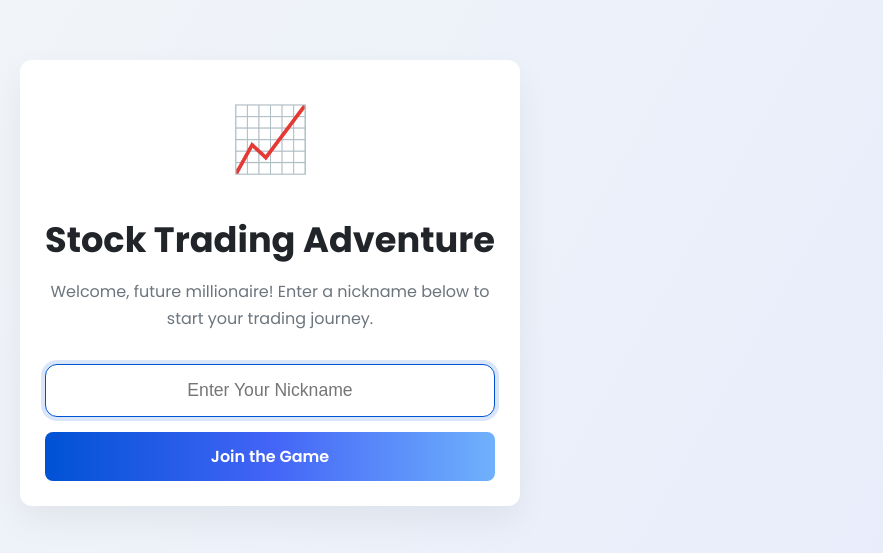
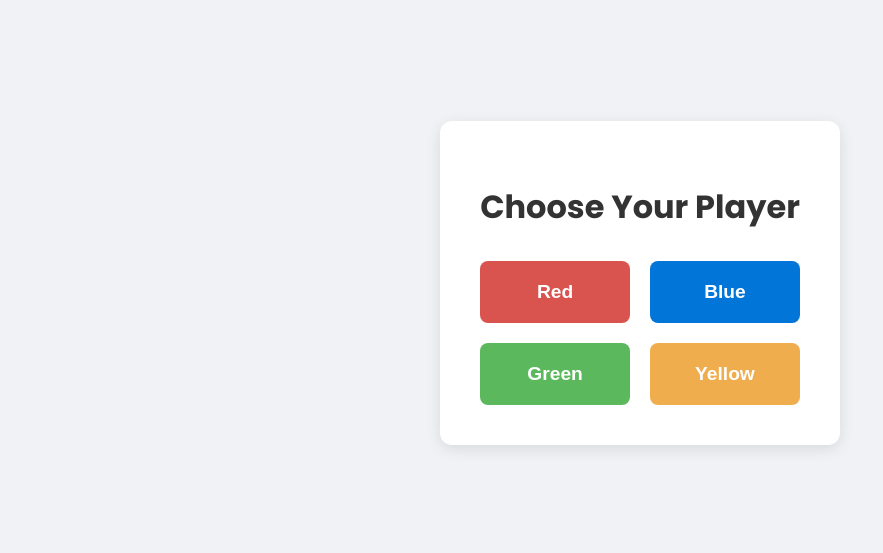
Before and after one commit to pearlshah1011/stock-trading-game, a website: page public/index.html in a window 1280 px wide. Shown: the part 117-670 px from the top of the page, without its empty margins (0-883 px from the left). Drawn offline with Linux system fonts and the light colour scheme.

Commit message:
Add files via upload

```diff
--- a/public/index.html
+++ b/public/index.html
@@ -1,44 +1,88 @@
+<!-- public/index.html -->
 <!DOCTYPE html>
 <html lang="en">
 <head>
     <meta charset="UTF-8">
     <meta name="viewport" content="width=device-width, initial-scale=1.0">
-    <title>Welcome - Stock Trading Adventure</title>
-    <link rel="preconnect" href="https://fonts.googleapis.com">
-    <link rel="preconnect" href="https://fonts.gstatic.com" crossorigin>
-    <link href="https://fonts.googleapis.com/css2?family=Poppins:wght@400;500;600;700&display=swap" rel="stylesheet">
-    <link rel="stylesheet" href="css/style.css">
+    <title>Select Your Player</title>
+    <link href="https://fonts.googleapis.com/css2?family=Poppins:wght@400;600;700&display=swap" rel="stylesheet">
+    <style>
+        :root {
+            --bg-color: #f0f2f5;
+            --card-bg: #ffffff;
+            --text-color: #333;
+            --red: #d9534f;
+            --blue: #0275d8;
+            --green: #5cb85c;
+            --yellow: #f0ad4e;
+            --shadow: 0 4px 15px rgba(0, 0, 0, 0.1);
+        }
+        body {
+            font-family: 'Poppins', sans-serif;
+            background-color: var(--bg-color);
+            color: var(--text-color);
+            display: flex;
+            justify-content: center;
+            align-items: center;
+            height: 100vh;
+            margin: 0;
+        }
+        .container {
+            background-color: var(--card-bg);
+            padding: 40px;
+            border-radius: 12px;
+            box-shadow: var(--shadow);
+            text-align: center;
+        }
+        h1 {
+            margin-bottom: 30px;
+            font-weight: 700;
+        }
+        .player-selection {
+            display: grid;
+            grid-template-columns: 1fr 1fr;
+            gap: 20px;
+        }
+        .player-btn {
+            padding: 20px 40px;
+            font-size: 1.2rem;
+            font-weight: 600;
+            color: white;
+            border: none;
+            border-radius: 8px;
+            cursor: pointer;
+            transition: transform 0.2s ease, box-shadow 0.2s ease;
+        }
+        .player-btn:hover {
+            transform: translateY(-3px);
+            box-shadow: 0 6px 20px rgba(0, 0, 0, 0.15);
+        }
+        #red-btn { background-color: var(--red); }
+        #blue-btn { background-color: var(--blue); }
+        #green-btn { background-color: var(--green); }
+        #yellow-btn { background-color: var(--yellow); }
+    </style>
 </head>
-<!-- This new class is the key to perfect centering -->
-<body class="login-page-body">
+<body>
     <div class="container">
-        <div class="login-container card">
-            <div class="icon">📈</div>
-            <h1>Stock Trading Adventure</h1>
-            <p>Welcome, future millionaire! Enter a nickname below to start your trading journey.</p>
-            <div class="login-form">
-                <input type="text" id="nickname" placeholder="Enter Your Nickname" autofocus>
-                <button id="join-game">Join the Game</button>
-            </div>
+        <h1>Choose Your Player</h1>
+        <div class="player-selection">
+            <button id="red-btn" class="player-btn" data-color="Red">Red</button>
+            <button id="blue-btn" class="player-btn" data-color="Blue">Blue</button>
+            <button id="green-btn" class="player-btn" data-color="Green">Green</button>
+            <button id="yellow-btn" class="player-btn" data-color="Yellow">Yellow</button>
         </div>
     </div>
 
     <script>
-        const joinGame = () => {
-            const nickname = document.getElementById('nickname').value;
-            if (nickname && nickname.trim().length > 0) {
-                localStorage.setItem('nickname', nickname.trim());
+        document.querySelectorAll('.player-btn').forEach(button => {
+            button.addEventListener('click', () => {
+                const color = button.dataset.color;
+                // Save the chosen color to local storage
+                localStorage.setItem('playerColor', color);
+                // Redirect to the game page
                 window.location.href = 'game.html';
-            } else {
-                alert('Please enter a valid nickname!');
-            }
-        };
-        document.getElementById('join-game').addEventListener('click', joinGame);
-        document.getElementById('nickname').addEventListener('keypress', (event) => {
-            if (event.key === 'Enter') {
-                event.preventDefault();
-                joinGame();
-            }
+            });
         });
     </script>
 </body>
```
Also changed, not shown: public/js/main.js (+16 -12 lines).
